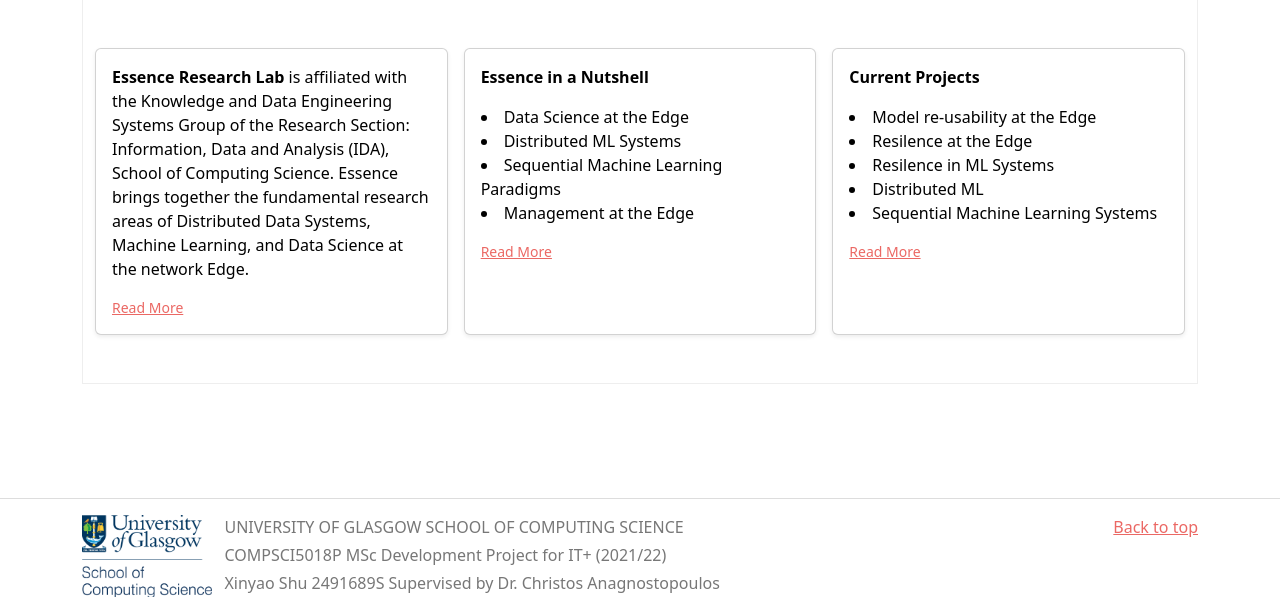
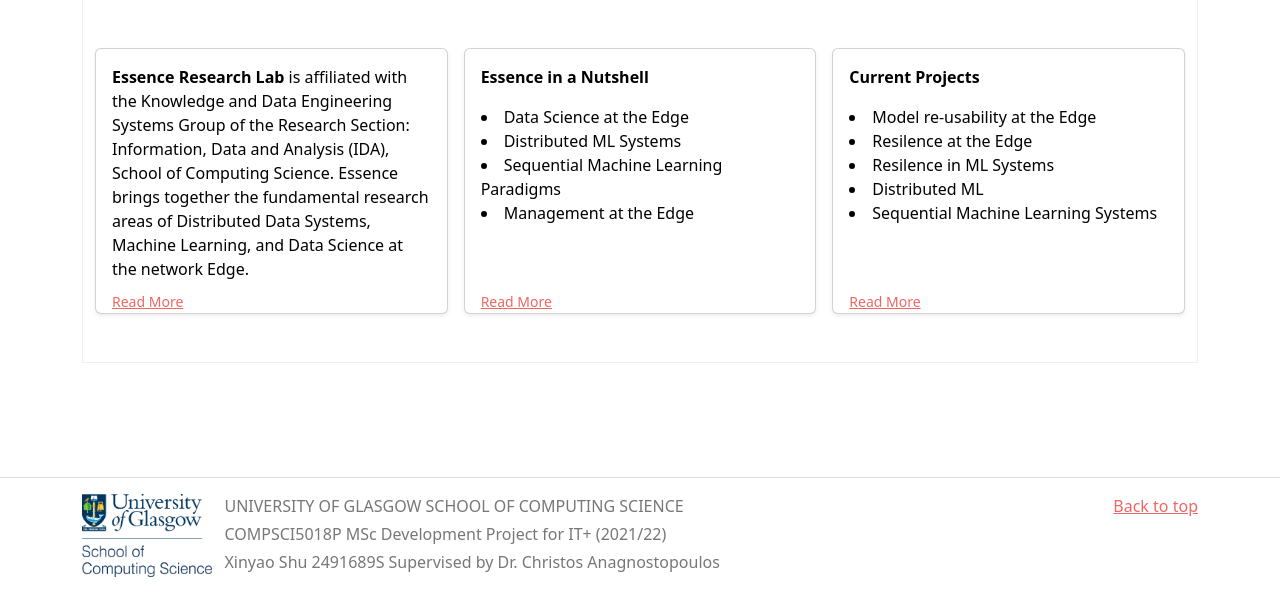
Before and after one commit to xinyaoshu0930/itproject2022, a Django app: page / in a window 1280 px wide. Shown: the part 590-1187 px from the top of the page. Run offline with Django 3.2, Linux system fonts and the light colour scheme; some libraries are stand-ins or nearby versions; some web fonts are replaced.

Commit message:
frontend minor changes

```diff
--- a/itp2022/settings.py
+++ b/itp2022/settings.py
@@ -135,3 +135,5 @@ STATIC_ROOT = 'home/itp/itp2022/static'
 LOGIN_URL = '/itp2022/login/'
 
 CRISPY_TEMPLATE_PACK = 'bootstrap4'
+
+AUTH_PROFILE_MODULE = 'itp.UserProfile'
--- a/templates/itp/index.html
+++ b/templates/itp/index.html
@@ -13,7 +13,6 @@
     min-height: 60vh;
     position: relative;
     color: white;
-    text-shadow: 2px 2px 2px rgba(0,0,0,.5);
 }
 
 .color-overlay {
@@ -64,7 +63,7 @@ style="background-image: url('https://www.gla.ac.uk/media/Media_811846_smxx.jpg'
 				  Essence Research Lab
 			  </strong>  is affiliated with the Knowledge and Data Engineering Systems Group of the Research Section: Information, Data and Analysis (IDA), School of Computing Science. Essence brings together the fundamental research areas of Distributed Data Systems, Machine Learning, and Data Science at the network Edge.
 			</p>
-              <div class="d-flex justify-content-between align-items-center">
+              <div class="position-absolute bottom-0 end-1">
                 <small class="text-muted"><a href="{% url 'itp:about' %}">Read More</a></small>
               </div>
             </div>
@@ -83,7 +82,7 @@ style="background-image: url('https://www.gla.ac.uk/media/Media_811846_smxx.jpg'
 					<li>Management at the Edge</li>
 
 			  </p>
-				<div class="d-flex justify-content-between align-items-center">
+				<div class="position-absolute bottom-0 end-1">
 				  <small class="text-muted"><a href="{% url 'itp:about' %}">Read More</a></small>
 				</div>
 			  </div>
@@ -101,7 +100,7 @@ style="background-image: url('https://www.gla.ac.uk/media/Media_811846_smxx.jpg'
 					<li>Distributed ML</li>
 					<li>Sequential Machine Learning Systems</li>
 					</p>
-				<div class="d-flex justify-content-between align-items-center">
+				<div class="position-absolute bottom-0 end-1">
 				  <small class="text-muted"><a href="{% url 'itp:publications' %}">Read More</a></small>
 				</div>
 			  </div>
```
